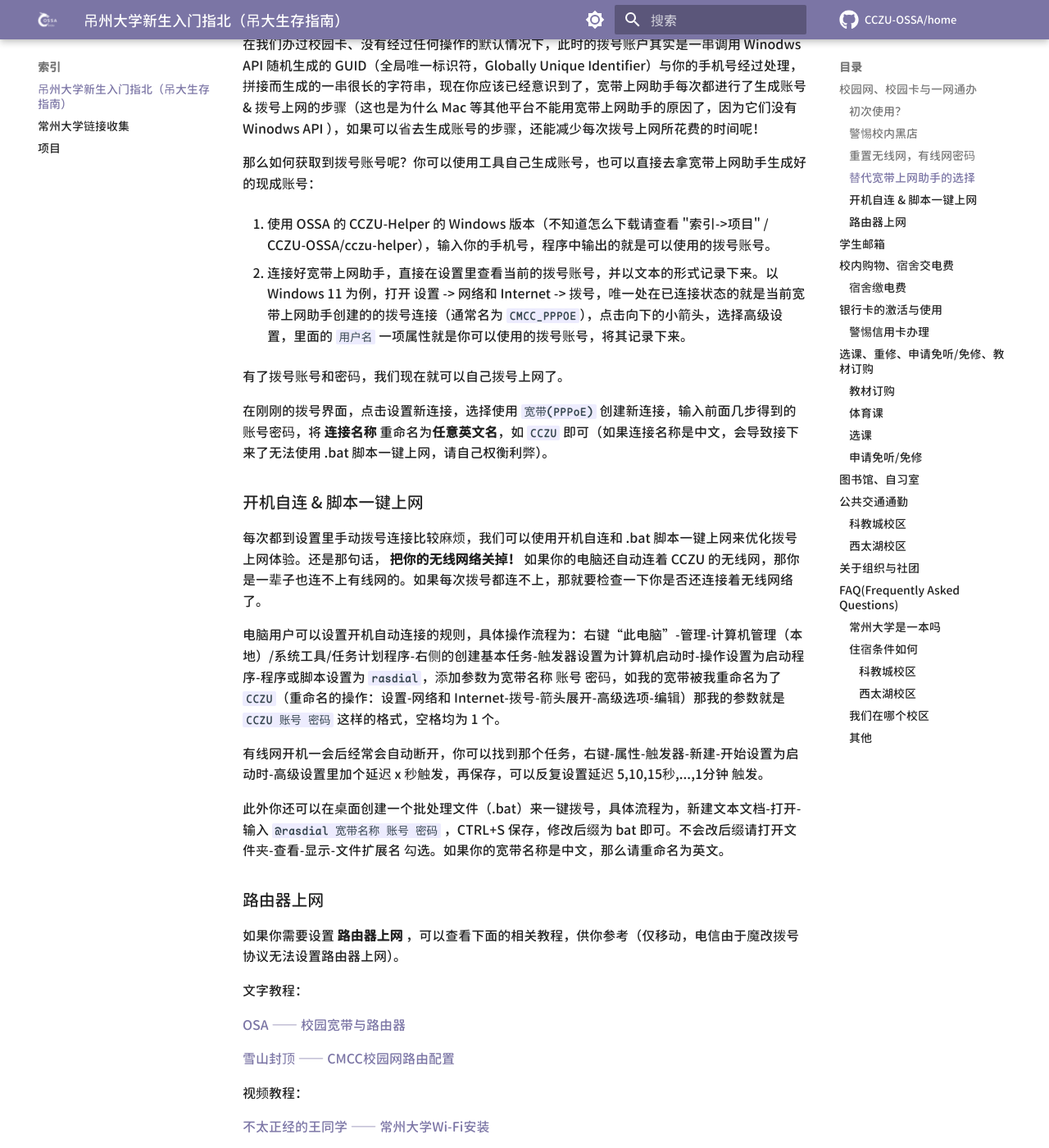
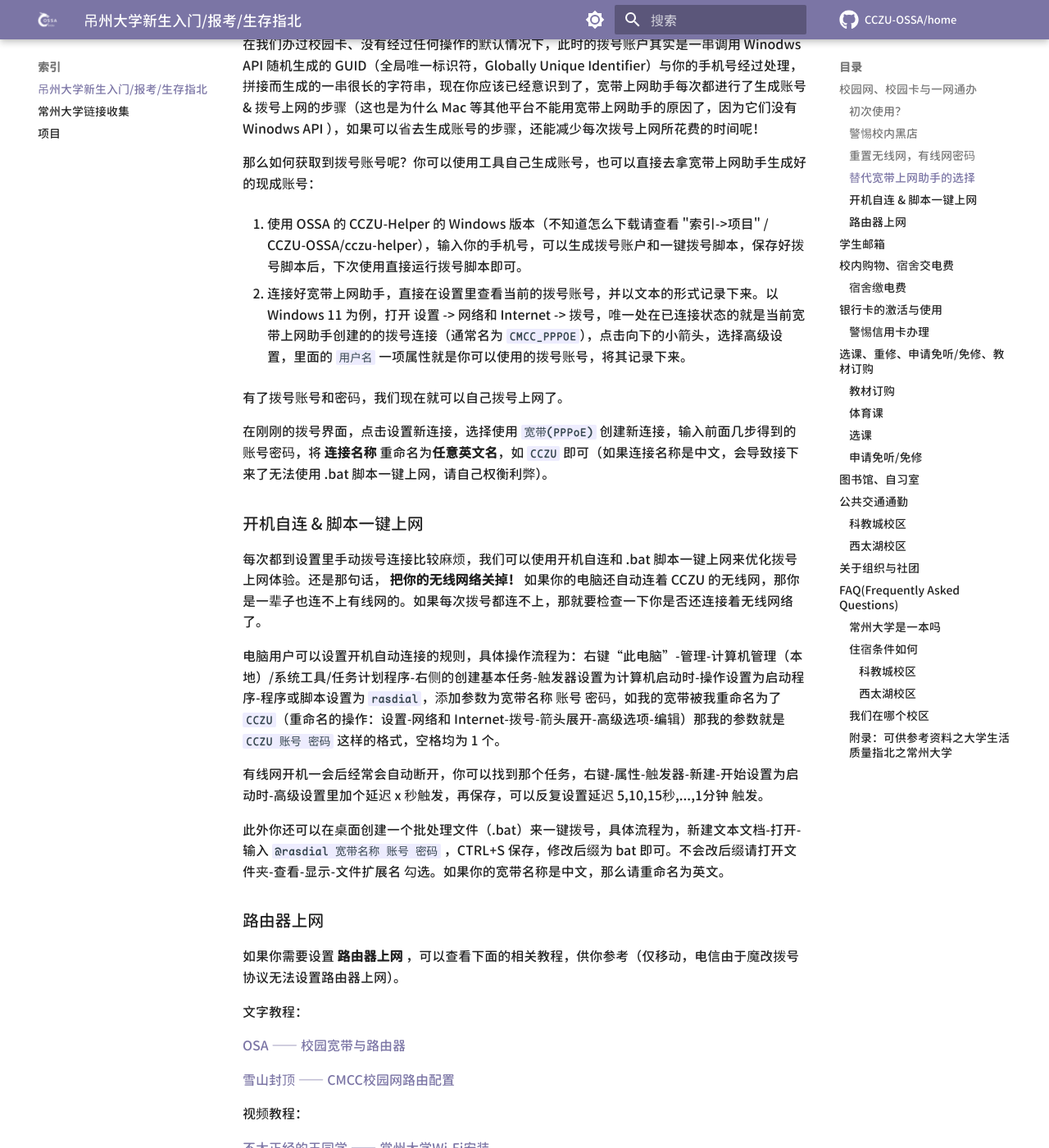
Before and after one commit to CCZU-OSSA/home, an MkDocs documentation site: the page built from docs/indexs/for-fresher.md, in a window 1280 px wide and 1400 px high, scrolled down 1824 px. Shown: the whole window at 82% size. Built offline with MkDocs 1.6.1 and Material for MkDocs 9.7.7, drawn with Linux system fonts in a browser that asks for light colours; some web fonts are replaced; comment, search, counter and statistics services are not loaded; some of the changed text lies outside the part shown.

Commit message:
✨ Update

```diff
--- a/docs/indexs/for-fresher.md
+++ b/docs/indexs/for-fresher.md
@@ -1,5 +1,5 @@
 ---
-title: 吊州大学新生入门指北（吊大生存指南）
+title: 吊州大学新生入门/报考/生存指北
 comments: true
 ---
 
@@ -51,7 +51,7 @@ comments: true
 
 那么如何获取到拨号账号呢？你可以使用工具自己生成账号，也可以直接去拿宽带上网助手生成好的现成账号：
 
-1. 使用 OSSA 的 CCZU-Helper 的 Windows 版本（不知道怎么下载请查看 "索引->项目" / CCZU-OSSA/cczu-helper），输入你的手机号，程序中输出的就是可以使用的拨号账号。
+1. 使用 OSSA 的 CCZU-Helper 的 Windows 版本（不知道怎么下载请查看 "索引->项目" / CCZU-OSSA/cczu-helper），输入你的手机号，可以生成拨号账户和一键拨号脚本，保存好拨号脚本后，下次使用直接运行拨号脚本即可。
 
 2. 连接好宽带上网助手，直接在设置里查看当前的拨号账号，并以文本的形式记录下来。以 Windows 11 为例，打开 设置 -> 网络和 Internet -> 拨号，唯一处在已连接状态的就是当前宽带上网助手创建的的拨号连接（通常名为 `CMCC_PPPOE`），点击向下的小箭头，选择高级设置，里面的 `用户名` 一项属性就是你可以使用的拨号账号，将其记录下来。
 
@@ -137,7 +139,7 @@ comments: true
 
 提前修读选课——鄙校的教学水平极低，很多专业课老师都会能人一种外行指点内行的感受，你可以选择提前修读教学任务中之后的内容。我并不了解故不多说明。
 
-学生选课课表——老师们应该会要求你们下载“超级课程表”这一**狗屎广告满天飞开启速度极慢自定义能力低下**的睿智软件 🤗，在此我推荐使用 OSSA*正在开发中*的**常大助手**或**wake up 课程表**或**获取.ics 文件导入日历**（[CCZU ICal RS](https://github.com/CCZU-OSSA/cczu-ical-rs)）。导入课表要记得选择开学上课第一天并对轴。超级课程表、wake up 课程表的课程时间分布都与本校不一致，需要去软件内手动调整，上课时间应该会有人通知。
+学生选课课表——老师们应该会要求你们下载"超级课程表"这一**狗屎广告满天飞开启速度极慢自定义能力低下**的睿智软件 🤗，在此我推荐使用 OSSA 的[**常大助手**](https://github.com/CCZU-OSSA/cczu-helper)**或**Wake Up 课程表**或**获取.ics 文件导入日历（[**CCZU ICal RS**](https://github.com/CCZU-OSSA/cczu-ical-rs)）。导入课表要记得选择开学上课第一天并对轴。超级课程表、wake up 课程表的课程时间分布都与本校不一致，需要去软件内手动调整，上课时间应该会有人通知。
 
 英语课——在第一学期中通过了英语 4 级（425 分）后，选课时还会有一个英语课的选择，一般是“英语写作”“中西方文化交流”“基础翻译”“英语口译”这四类,强烈建议选“中西方文化交流”和“口译”,其他两个期末要考试而且作业很多。
 
@@ -212,6 +214,6 @@ comments: true
 
 一位来自武进校区~
 
-### 其他
+### 附录：可供参考资料之大学生活质量指北之常州大学
 
 你可以在 [这里](https://colleges.chat/universities/chang-zhou-da-xue/) 找到更多信息
```
Also changed, not shown: other parts of docs/indexs/for-fresher.md (+2 -0 lines).
